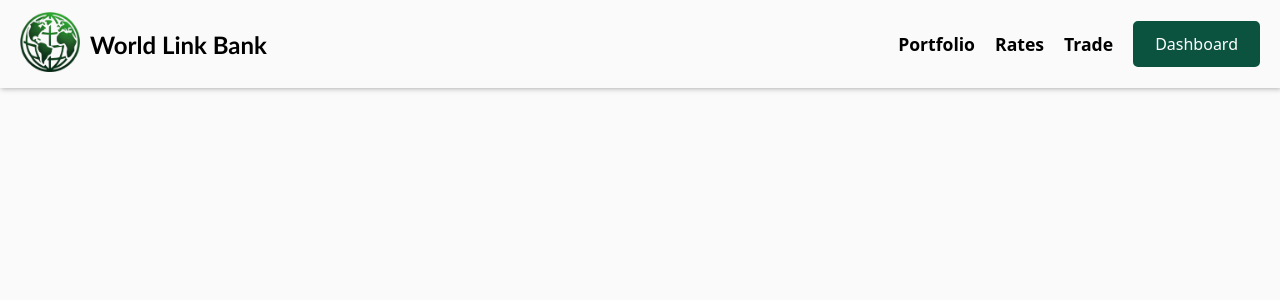
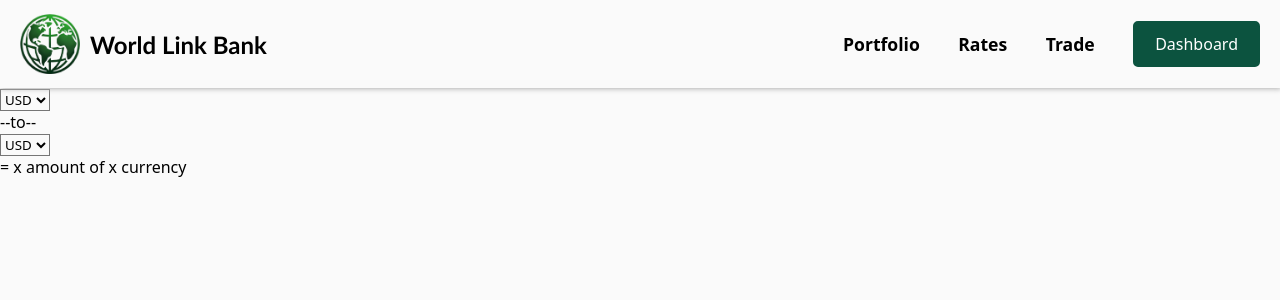
Before and after one commit to jjdubski/WorldLinkBank, a React (Vite) app in the folder northern-hack/: page /trade in a window 1280 px wide. Shown: the top 300 px of the page. Built offline with nearby package versions, Linux system fonts and the light colour scheme.

Commit message:
fixed chart and added code to trade page

```diff
--- a/northern-hack/src/App.jsx
+++ b/northern-hack/src/App.jsx
@@ -4,6 +4,7 @@ import Index from './pages/index';
 import Trade from './pages/trade/trade';
 import Portfolio from './pages/portfolio/portfolio';
 import Rates from './pages/rates/rates';
+import Dashboard from './pages/dashboard/dashboard';
 import "./App.css"
 
 function App() {
@@ -14,6 +15,7 @@ function App() {
           <Route path="/trade" element={<Trade />} />
           <Route path="/portfolio" element={<Portfolio />} />
           <Route path="/rates" element={<Rates />} />
+          <Route path="/dashboard" element={<Dashboard />} />
         </Routes>
     </Router>
   );
--- a/northern-hack/src/components/chart/Chart.jsx
+++ b/northern-hack/src/components/chart/Chart.jsx
@@ -45,7 +45,7 @@ const Chart = () => {
       <div className="chart-header">Live Currency Rates</div>
 
       {/* Filter Dropdown */}
-      <div className="filter-container">
+      <div className="filter-cont">
         <label htmlFor="currency-filter">Filter by Currency:</label>
         <select id="currency-filter" value={filter} onChange={handleFilterChange}>
           <option value="USD">Show USD Pairs</option>
--- a/northern-hack/src/components/chart/chart.css
+++ b/northern-hack/src/components/chart/chart.css
@@ -2,8 +2,8 @@
     display: flex;
     flex-direction: column;
     width: 50%;
-    height: auto;
-    max-height: 600px;
+    height: fit-content;
+    overflow: hidden;
     margin: 50px;
     padding-bottom: 30px;
     align-items: center;
@@ -44,13 +44,13 @@
     color: var(--white);
 }
 
-tr td:first-child{
+/* tr td:first-child{
     text-align: left;
     padding-left: 9vw;
 }
 tr td:last-child{
-    padding-right: 3.5vw;
-}
+    padding-right: 8vw;
+} */
 
 /*
 .chart-header{
@@ -67,6 +67,7 @@ tr td:last-child{
     padding: 10px;
     border-bottom: 1px solid rgb(180, 179, 179);
     font-weight: 700;
+    text-align: center;
 }
 
 .table-cell-c{
@@ -74,4 +75,9 @@ tr td:last-child{
     padding: 10px;
     border-bottom: 1px solid rgb(180, 179, 179);
     font-weight: 700;
+    text-align: center;
 }
+
+.filter-cont{
+    margin: 0 0 10px 0;
+}
--- a/northern-hack/src/components/navbar/Navbar.jsx
+++ b/northern-hack/src/components/navbar/Navbar.jsx
@@ -3,14 +3,14 @@ import "./navbar.css"
 import { Link } from 'react-router-dom';
 
 const Navbar = () => {
-  return (
+return (
     <div className='navbar-cont'>
         <div className="navbar-left">
             <div className="left-menu">
-                <Link to="/">
-                <img src="./images/logo.png" alt="" className="logo-image" />
+                <Link to="/" className='flexRow'>
+                    <img src="./images/logo.png" alt="" className="logo-image" />
+                    <p className="title">World Link Bank</p>
                 </Link>
-                    <p className="title">World Link Bank</p>
             </div>
         </div>
         <div className="navbar-right">
@@ -18,11 +18,11 @@ const Navbar = () => {
                 <Link to='/portfolio'><p className="menu-item">Portfolio</p></Link>
                 <Link to='/rates'><p className="menu-item">Rates</p></Link>
                 <Link to='/trade'><p className="menu-item">Trade</p></Link>
-                <button className="menu-item-button">Dashboard</button>
+                <Link to='/dashboard'><button className="menu-item-button">Dashboard</button></Link>
             </div>
         </div>
     </div>
   )
 }
 
-export default Navbar
+export default Navbar;
--- a/northern-hack/src/components/navbar/navbar.css
+++ b/northern-hack/src/components/navbar/navbar.css
@@ -4,6 +4,7 @@
     height: 5.5rem;
     display: flex;
     background-color: var(--light-gray);
+    position: sticky;
 
 }
 .navbar-right {
@@ -21,7 +22,7 @@
     flex-direction: row;
     justify-content: right;
     align-items: center;
-    gap: 20px;
+    gap: 3vw;
     padding-right: 20px;
 }
 
@@ -84,3 +85,10 @@
     height: 60px;
     margin-right: 10px;
 }
+
+.flexRow{
+    display: flex;
+    flex-direction: row;
+    justify-content: center;
+    align-items: center;
+}
--- /dev/null
+++ b/northern-hack/src/components/tradeUI/tradeUI.jsx
@@ -0,0 +1,36 @@
+import React from "react";
+import "./tradeUI.css";
+
+const TradeUI = () => {
+    return (
+        <div className='tradeUI'>
+            <div className="options">
+                <div className='option1'>
+                    <select className='dropdown'>
+                        <option value="usd">USD</option>
+                        <option value="eur">EUR</option>
+                        <option value="aud">AUD</option>
+                        <option value="gbp">GBP</option>
+                        <option value="jpy">JPY</option>
+                    </select>
+                </div>
+
+                <p>--to--</p>
+                <div className='option2'>
+                    <select className='dropdown'>
+                        <option value="usd">USD</option>
+                        <option value="eur">EUR</option>
+                        <option value="aud">AUD</option>
+                        <option value="gbp">GBP</option>
+                        <option value="jpy">JPY</option>
+                    </select>
+                </div>
+            </div>
+            <div className="result">
+                <p> = x amount of x currency</p>
+            </div>
+        </div>
+    )
+}
+
+export default TradeUI;
--- a/northern-hack/src/components/welcome/welcome.css
+++ b/northern-hack/src/components/welcome/welcome.css
@@ -6,7 +6,7 @@
     display: flex;
     justify-content: center;
     align-items: center;
-    margin: 10px 0px;
+    margin: 0;
 }
 
 h1{
--- /dev/null
+++ b/northern-hack/src/pages/dashboard/dashboard.jsx
@@ -0,0 +1,15 @@
+import React from "react";
+import "./dashboard.css";
+import Navbar from "../../components/navbar/Navbar";
+
+const Dashboard = () => {
+    return (
+        <>
+        <Navbar/>
+        <div className='dashboard'>
+        </div>
+        </>
+    )
+}
+
+export default Dashboard;
--- a/northern-hack/src/pages/trade/trade.jsx
+++ b/northern-hack/src/pages/trade/trade.jsx
@@ -1,12 +1,14 @@
 import React from "react";
 import "./trade.css";
 import Navbar from "../../components/navbar/Navbar";
+import TradeUI from "../../components/tradeUI/TradeUI";
 
 const Trade = () => {
     return (
         <>
         <Navbar/>
         <div className='trade'>
+            <TradeUI/>
         </div>
         </>
     )
```
Also changed, not shown: northern-hack/src/components/tradeUI/tradeUI.css (added), northern-hack/src/pages/dashboard/dashboard.css (added).
